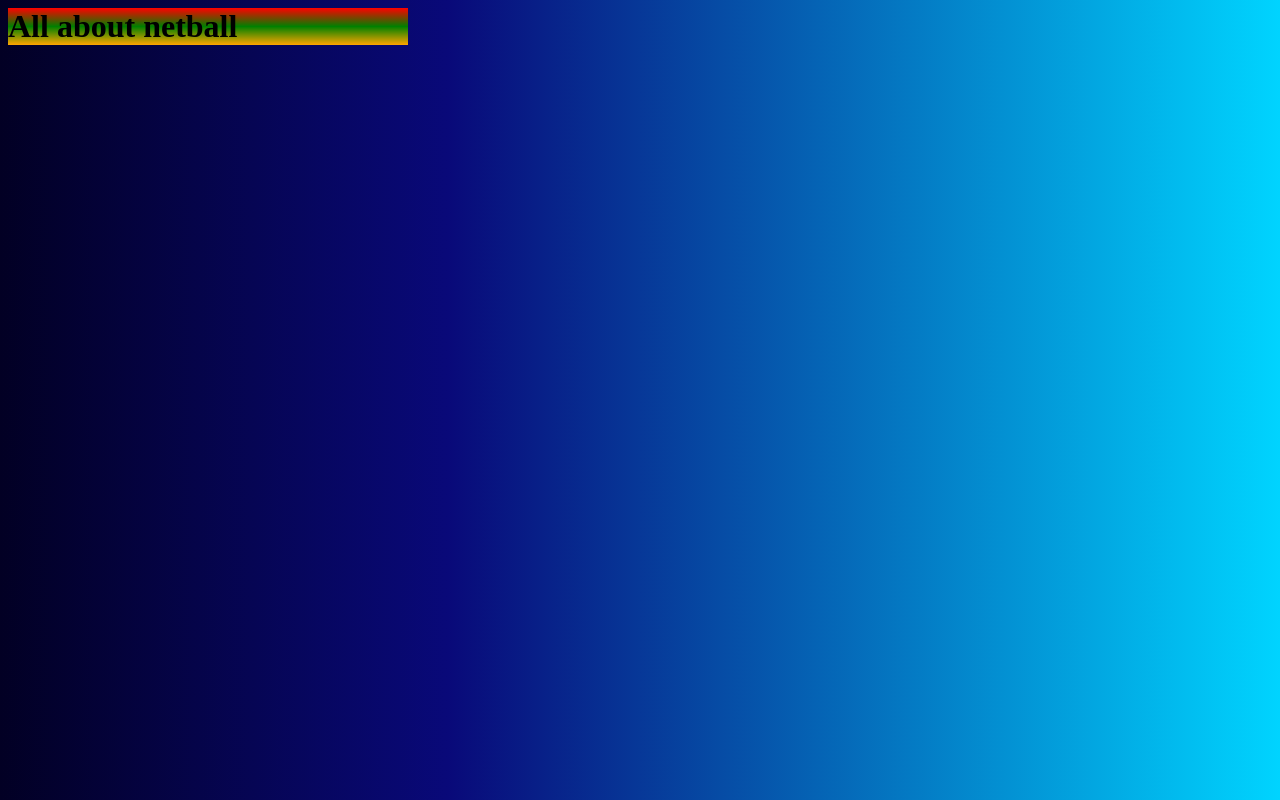
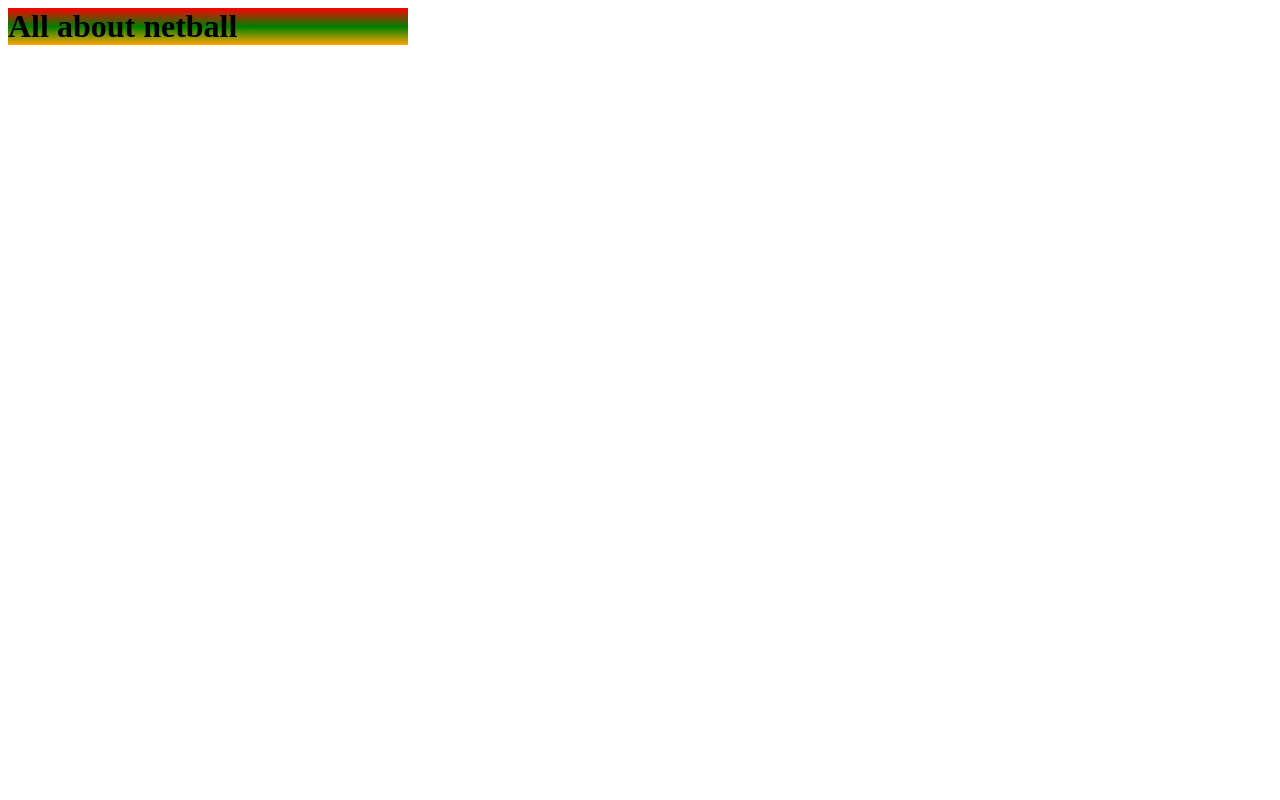
Before and after one commit to mc100856/mypage, a plain HTML site: page index.html in a window 1280 px wide. Drawn offline with Linux system fonts and the light colour scheme.

Commit message:
Update index.html

```diff
--- a/index.html
+++ b/index.html
@@ -23,6 +23,9 @@ color:red;
 
 </head>
 
-<body class="mybackground">
+<body >
 
 <h1 class="b7">All about netball</h1>
+</body>
+
+</html>
```
